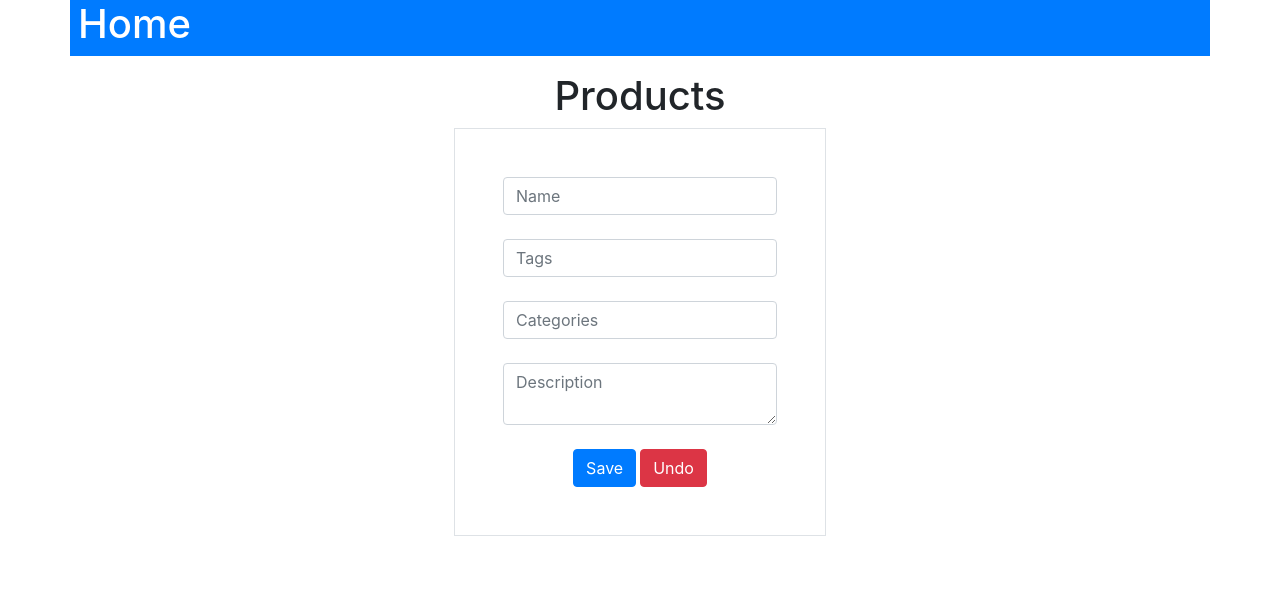
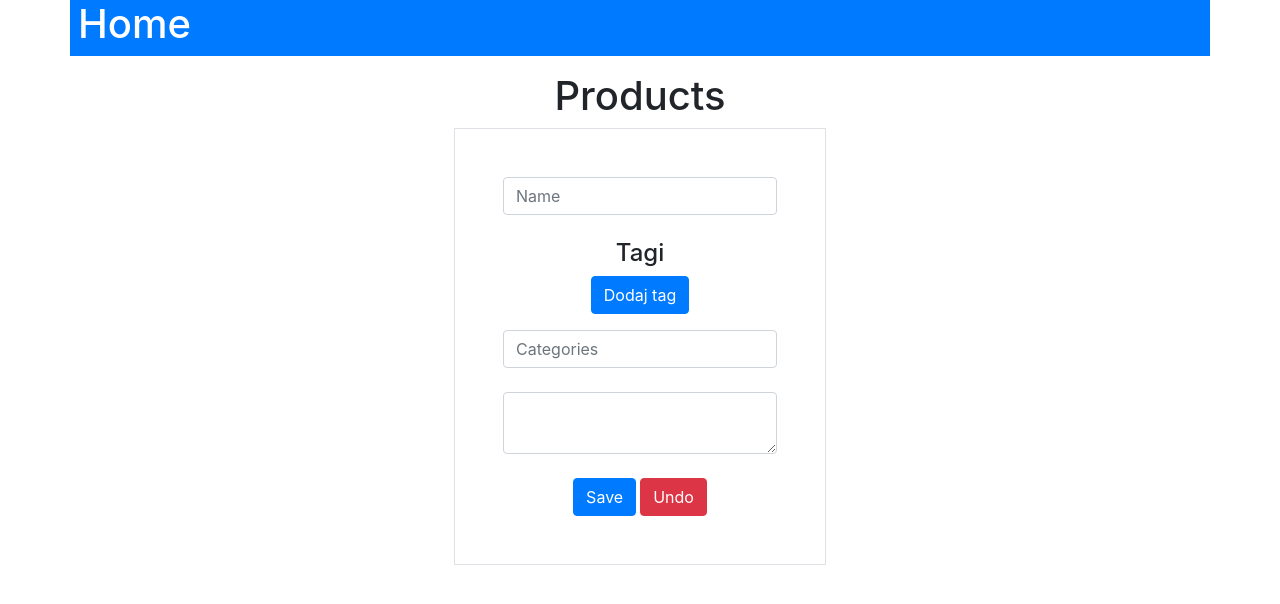
Before and after one commit to adiyy2001/cz17remake, an Angular app: page /product-managment/list in a window 1280 px wide. Both pictures are taken after a click on the button "create product". Shown: the top 604 px of the page. Built offline with nearby package versions, Linux system fonts and the light colour scheme.

Commit message:
add reactForm

```diff
--- a/src/app/product-managment/create-product/create-product.component.html
+++ b/src/app/product-managment/create-product/create-product.component.html
@@ -1,12 +1,27 @@
 <div class="container">
     <div class="row d-flex justify-content-center">
-        <form class="text-center border border-gray p-5" #f="ngForm" (ngSubmit)="submitProduct(f)" novalidate>
-            <input type="text" name="Name" class="form-control mb-4" placeholder="Name" ngModel #first="ngModel"
-                require>
-            <input type="text" name="Tags" class="form-control mb-4" placeholder="Tags" ngModel require>
-            <input type="text" name="Categories" class="form-control mb-4" placeholder="Categories" ngModel require>
-            <textarea type="text" name="Description" class="form-control mb-4" placeholder="Description" ngModel
-                optional></textarea>
+
+        <form class="text-center border border-gray p-5" [formGroup]="productFormGroup" (ngSubmit)="submitProduct()">
+
+            <input type="text" name="Name" class="form-control mb-4" placeholder="Name" formControlName="name">
+
+
+            <div formArrayName="tags">
+                <h4>Tagi</h4>
+
+                <div *ngFor="let tag of productFormGroup.controls.tags.controls; let i = index">
+
+                    <input type="text" name="Tags" class="form-control mb-4" placeholder="Tags" [formControlName]="i">
+
+                </div>
+
+                <div class="btn btn-primary mb-3" (click)="addtag()"> Dodaj tag </div>
+            </div>
+
+            <input type="text" name="Categories" class="form-control mb-4" placeholder="Categories">
+
+            <textarea type="text" name="Description" class="form-control mb-4" placeholder="Description"> </textarea>
+
             <button type="submit" class="btn btn-primary mr-1">Save</button>
             <button type="submit" class="btn btn-danger">Undo</button>
         </form>
--- a/src/app/product-managment/create-product/create-product.component.ts
+++ b/src/app/product-managment/create-product/create-product.component.ts
@@ -1,7 +1,7 @@
 import { Component, OnInit, Injectable } from '@angular/core';
-import { NgForm } from '@angular/forms';
+import { MyService } from '../product.service';
+import { FormBuilder, FormGroup, Validators, FormArray } from '@angular/forms';
 import { ProductModel } from './product.model';
-import { MyService } from '../product.service';
 
 
 @Component({
@@ -11,18 +11,38 @@ import { MyService } from '../product.service';
 })
 @Injectable()
 export class CreateProductComponent implements OnInit {
-  // newSubject = new Subject<ProductModel>();
-  public constructor(private myService: MyService) {}
+  public productFormGroup: FormGroup;
 
+  public constructor(
+    private formBuilder: FormBuilder,
+    private myService: MyService) {
+
+    this.productFormGroup = formBuilder.group({
+      name: ['', [Validators.required, Validators.minLength(3), Validators.maxLength(100)]],
+      tags: formBuilder.array([], Validators.required),
+      categories: formBuilder.array([], Validators.required),
+      description: ['', Validators.required],
+    });
+  }
 
   ngOnInit() {
   }
 
-  // submitProduct(formData: ProductModel) {
-  //   this.newSubject.next(formData);
-  // }
+  public submitProduct(): void {
+    // check if group of controls return true
+    if (this.productFormGroup.valid) {
+      const saveModel = new ProductModel();
+      saveModel.name = this.productFormGroup.controls.name.value;
+      saveModel.description = this.productFormGroup.controls.description.value;
+      saveModel.categories = this.productFormGroup.controls.categories.value.map(category => category.value);
+      saveModel.tags = this.productFormGroup.controls.tags.value.map(tags => tags.value);
 
-    submitProduct(formData): void {
-      this.myService.myMethod(formData.value);
+      this.myService.saveProduct(saveModel);
     }
+  }
+
+  public addtag(): void {
+    const tags = this.productFormGroup.controls.tags as FormArray;
+    tags.push(this.formBuilder.control(''));
+  }
 }
--- a/src/app/product-managment/product-list/products-table/products-table.component.html
+++ b/src/app/product-managment/product-list/products-table/products-table.component.html
@@ -13,9 +13,9 @@
             <tbody>
                 <tr *ngFor="let product of data">
                     <td>{{ product.name }}</td>
-                    <td></td>
-                    <td></td>
-                    <td></td>
+                    <td>{{ product.tags }}</td>
+                    <td>{{ product.categories }}</td>
+                    <td>{{ product.description }}</td>
                     <td></td>
                 </tr>
             </tbody>
--- a/src/app/product-managment/product-list/products-table/products-table.component.ts
+++ b/src/app/product-managment/product-list/products-table/products-table.component.ts
@@ -1,5 +1,6 @@
 import { Component, OnInit, Injectable } from '@angular/core';
 import { MyService } from '../../product.service';
+import { ProductModel } from '../../create-product/product.model';
 
 @Component({
   selector: 'app-products-table',
@@ -8,17 +9,21 @@ import { MyService } from '../../product.service';
 })
 @Injectable()
 export class ProductsTableComponent implements OnInit {
-  public data: Array<any> = [5, 4, 23, 2];
+  public data: Array<ProductModel> = [
+    {
+      name: 'wew',
+      tags: 'tags',
+      categories: 'wqe',
+      description: 'wqe'
+    }
+  ];
 
-    public constructor(private myService: MyService) {
-      this.myService.myMethod$.subscribe( data => {
-        this.data.push(data);
-        console.log(this.data);
-        console.log(data);
-      });
-    }
-
-  ngOnInit() {
+  public constructor(private myService: MyService) {
+    this.myService.getSavedProducts().subscribe(product => {
+      console.log(product);
+    })
   }
 
+  ngOnInit() { }
+
 }
--- a/src/app/product-managment/product-managment.module.ts
+++ b/src/app/product-managment/product-managment.module.ts
@@ -1,6 +1,6 @@
 import { NgModule } from '@angular/core';
 import { CommonModule } from '@angular/common';
-import { FormsModule } from '@angular/forms';
+import { FormsModule, ReactiveFormsModule } from '@angular/forms';
 
 import { ProductManagmentRoutingModule } from './product-managment-routing.module';
 import { ProductManagmentComponent } from './product-managment.component';
@@ -25,7 +25,8 @@ import { MyService } from './product.service';
   imports: [
     CommonModule,
     ProductManagmentRoutingModule,
-    FormsModule
+    FormsModule,
+    ReactiveFormsModule
   ],
   exports: [ProductManagmentRoutingModule],
   providers: [MyService]
--- a/src/app/product-managment/product.service.ts
+++ b/src/app/product-managment/product.service.ts
@@ -1,18 +1,36 @@
 import { Injectable } from '@angular/core';
-import { Observable, Subject } from 'rxjs';
+import { Observable, Subject, of, ReplaySubject } from 'rxjs';
 import { ProductModel } from './create-product/product.model';
 
 
 @Injectable()
 export class MyService {
-    myMethod$: Observable<any>;
-    private myMethodSubject = new Subject<any>();
+
+    // Replay Subjec = odtwarza wszystke dane które przez nie go przeszły
+    // Beheviour Subjec = zwraca ostatni element
+    // Subject = na "bieżaco"
+
+
+
+    private subject: ReplaySubject<any>;
+    private savedProducts: ProductModel[];
 
     constructor() {
-        this.myMethod$ = this.myMethodSubject.asObservable();
+        this.subject = new ReplaySubject<ProductModel>();
+        this.savedProducts = [];
     }
 
-    myMethod(data: ProductModel) {
-        this.myMethodSubject.next(data);
+    public saveProduct(product: ProductModel): void {
+        this.savedProducts.push(product);
+        this.subject.next(product);
+
+    }
+
+    public getLastAddedProduct(): Observable<ProductModel> {
+        return this.subject.asObservable();
+    }
+
+    public getSavedProducts(): Observable<ProductModel[]> {
+        return of(this.savedProducts);
     }
 }
```
Also changed, not shown: src/app/product-managment/create-product/product.model.ts (+4 -4 lines).
